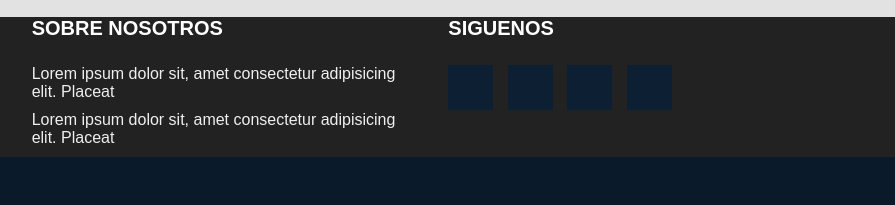
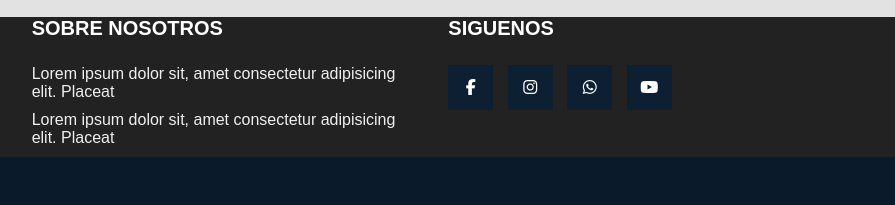
Before and after one commit to thbastian/PreEntrega2Caballero, a plain HTML site: page index.html in a window 1280 px wide. Shown: the part 4786-4991 px from the top of the page, 385-1280 px from the left. Drawn offline with Linux system fonts and the light colour scheme.

Commit message:
cambios en los estilos

```diff
--- a/index.html
+++ b/index.html
@@ -271,10 +271,10 @@
         <div class="box">
             <h2>SIGUENOS</h2>
             <div class="redsocial">
-                <a href="https://www.facebook.com/" class="fa-facebook"></a>
-                <a href="https://www.instagram.com/" class="fa-instagram"></a>
-                <a href="https://web.whatsapp.com/" class="fa-whatsapp"></a>
-                <a href="https://www.youtube.com/" class="fa-youtube"></a>
+                <a href="https://www.facebook.com/" class="fa fa-facebook"></a>
+                <a href="https://www.instagram.com/" class="fa fa-instagram"></a>
+                <a href="https://web.whatsapp.com/" class="fa fa-whatsapp"></a>
+                <a href="https://www.youtube.com/" class="fa fa-youtube"></a>
           </div>
         </div>
       </div>
```
Also changed, not shown: paginas/contacto.html (+4 -4 lines), paginas/galeria.html (+4 -4 lines), paginas/redes.html (+4 -4 lines), paginas/tienda.html (+4 -4 lines).
